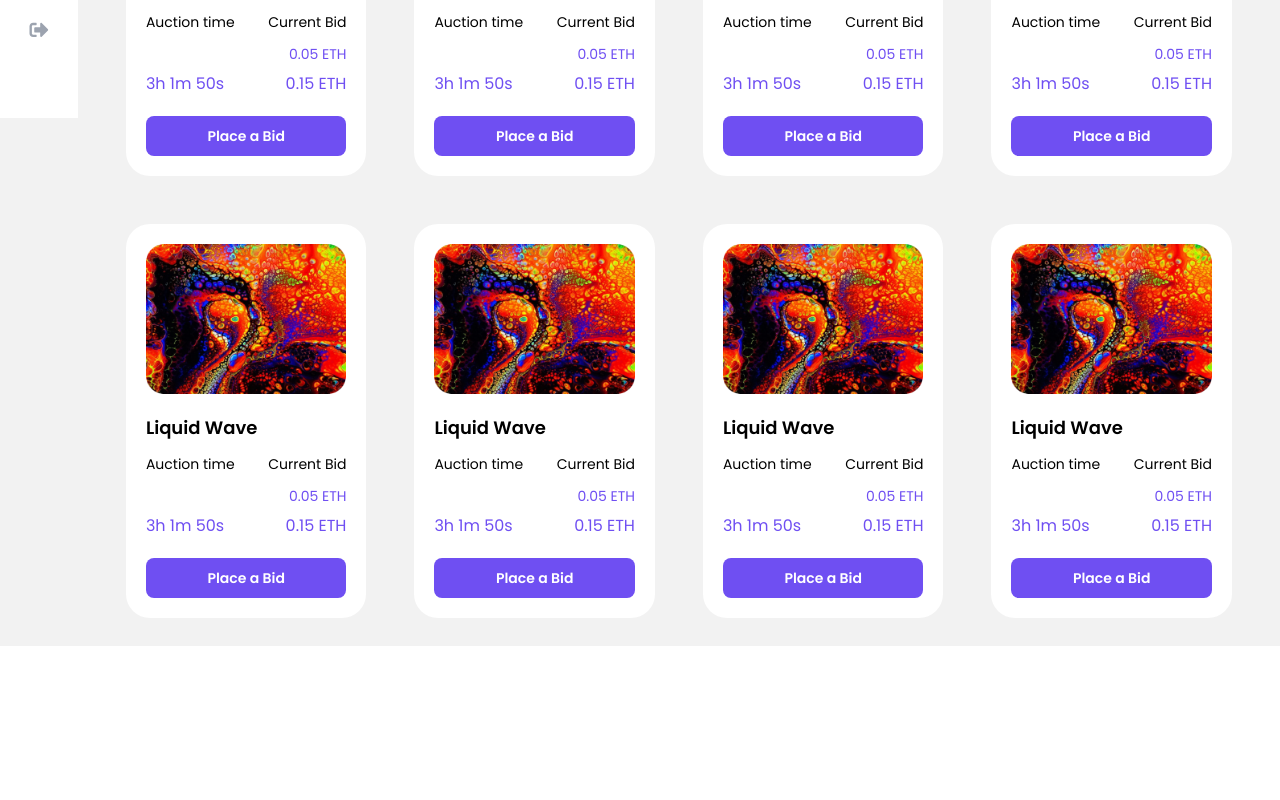
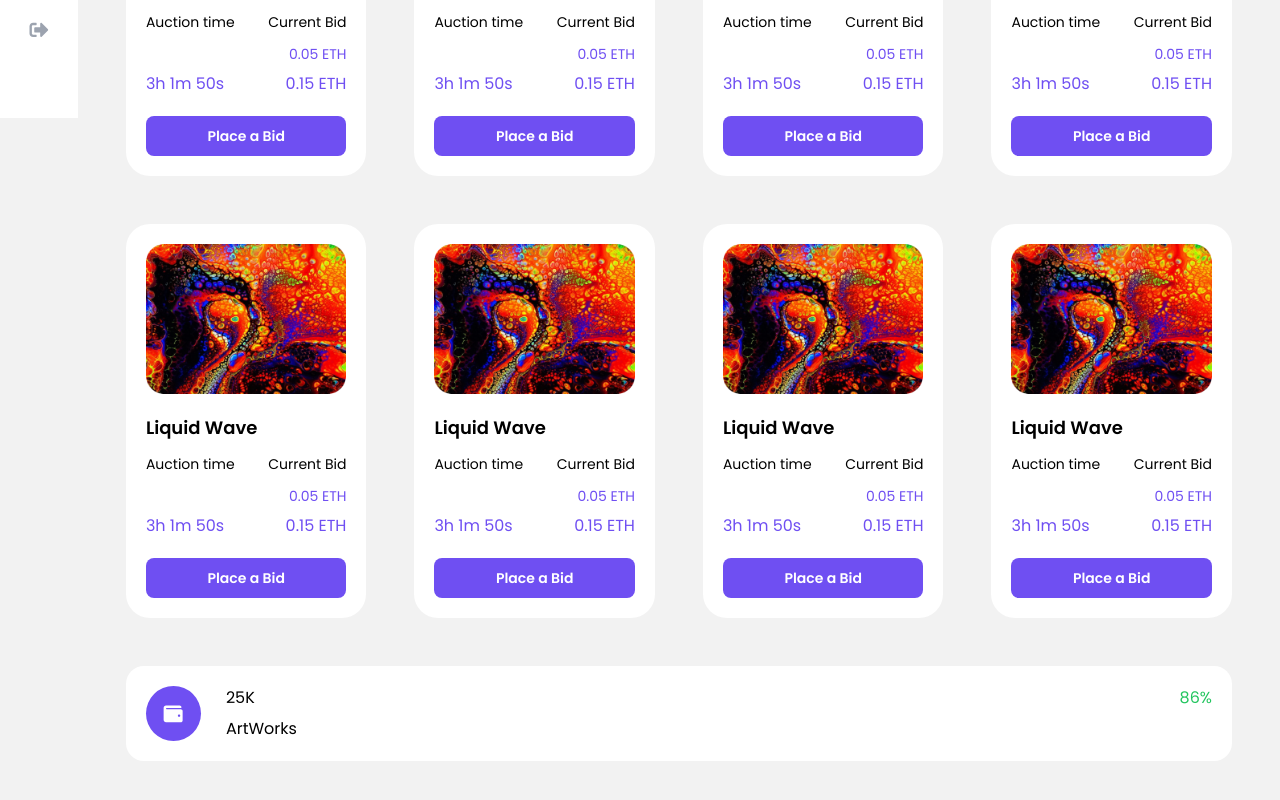
Before and after one commit to SajanThapa22/NFT-website, a React (Vite) app: page / in a window 1280 px wide. Shown: the part 682-1482 px from the top of the page. Before the commit the page ends 1328 px from the top, so only its background shows below. Built offline with nearby package versions, Linux system fonts and the light colour scheme.

Commit message:
metrics card

```diff
--- /dev/null
+++ b/src/components/MetricsCard.tsx
@@ -0,0 +1,31 @@
+import { ReactNode } from "react";
+
+interface Props {
+  styles: string;
+  icon: string;
+  amount: string;
+  text: string;
+  percent: string;
+  children: ReactNode;
+}
+
+const MetricsCard = ({ styles, children, amount, text, percent }: Props) => {
+  return (
+    <div className="bg-bg-comp flex rounded-[18px] gap-[25px] p-5 relative">
+      <p className="text-green-500 absolute top-5 right-5">{percent}</p>
+
+      <div
+        className={`h-[55px] aspect-square rounded-full flex items-center justify-center ${styles}`}
+      >
+        {children}
+      </div>
+
+      <div className="flex flex-col justify-between">
+        <p className="text-txt-clr">{amount}</p>
+        <p className="text-txt-clr">{text}</p>
+      </div>
+    </div>
+  );
+};
+
+export default MetricsCard;
--- a/src/sections/MainSection.tsx
+++ b/src/sections/MainSection.tsx
@@ -3,6 +3,8 @@ import DiscoverNFT from "./DiscoverNFT";
 import SearchSmall from "./SearchSmall";
 import SearchandNotification from "./SearchandNotification";
 import TrendingBids from "./TrendingBids";
+import MetricsCard from "../components/MetricsCard";
+import Artwork from "../assets/svgs/Artwork.svg?react";
 
 const MainSection = () => {
   const [width, setWidth] = useState(window.innerWidth);
@@ -14,6 +16,10 @@ const MainSection = () => {
 
       <DiscoverNFT />
       <TrendingBids />
+      <MetricsCard styles="bg-purp" text="ArtWorks" amount="25K" percent="86%">
+        <Artwork />
+      </MetricsCard>
+      <div className="h-6"></div>
     </div>
   );
 };
--- a/src/sections/SearchSmall.tsx
+++ b/src/sections/SearchSmall.tsx
@@ -22,7 +22,7 @@ const SearchSmall = () => {
           <Search className="w-6 h-6 text-txt-clr" />
           <input
             placeholder="Search here"
-            className="focus:outline-none w-full bg-transparent text-lg h-fit text-txt-clr"
+            className="focus:outline-none w-full bg-transparent text-sm md:text-lg h-fit text-txt-clr"
           />
         </div>
       </div>
```
Also changed, not shown: src/assets/svgs/Artwork.svg (added), src/assets/svgs/system.svg.
